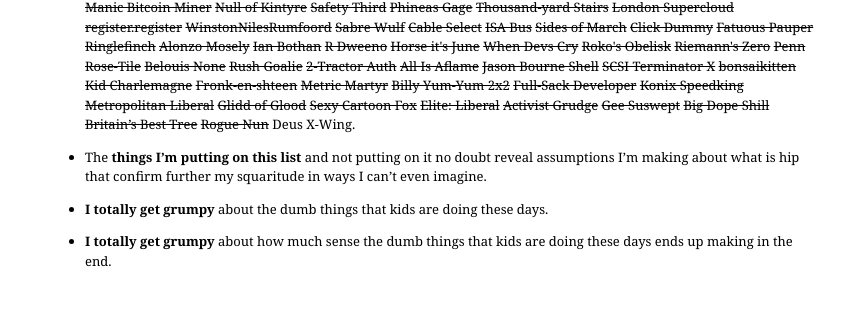
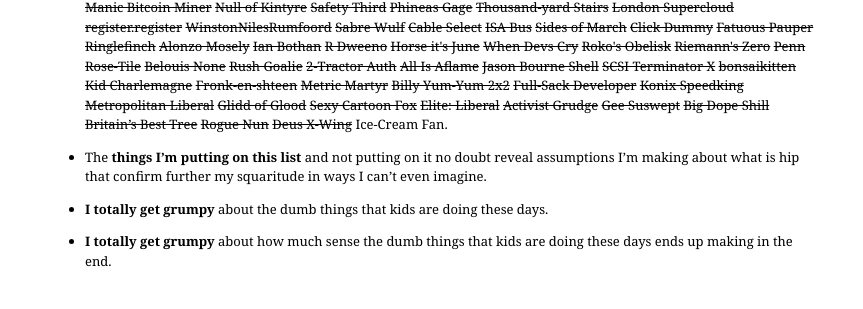
Before and after one commit to paulfitz/paulfitz.github.io, a Jekyll site: the page built from index.html, in a window 1280 px wide and 900 px high, scrolled down 1582 px. Shown: the part 145-454 px from the top of the window, without its empty margins (208-1071 px from the left). Built offline with Jekyll 4.4.1, drawn with Linux system fonts in a browser that asks for light colours; some web fonts are replaced.

Commit message:
more pike

```diff
--- a/_data/pikes.json
+++ b/_data/pikes.json
@@ -69,5 +69,6 @@
   "Big Dope Shill",
   "Britain’s Best Tree",
   "Rogue Nun",
-  "Deus X-Wing"
+  "Deus X-Wing",
+  "Ice-Cream Fan"
 ]
```
